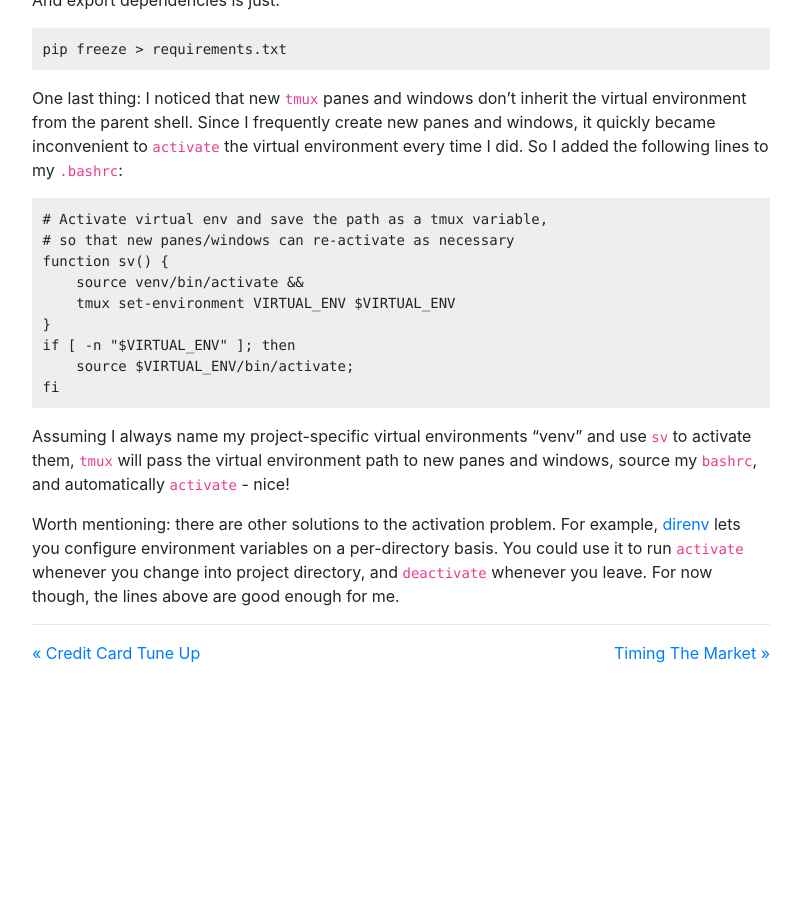
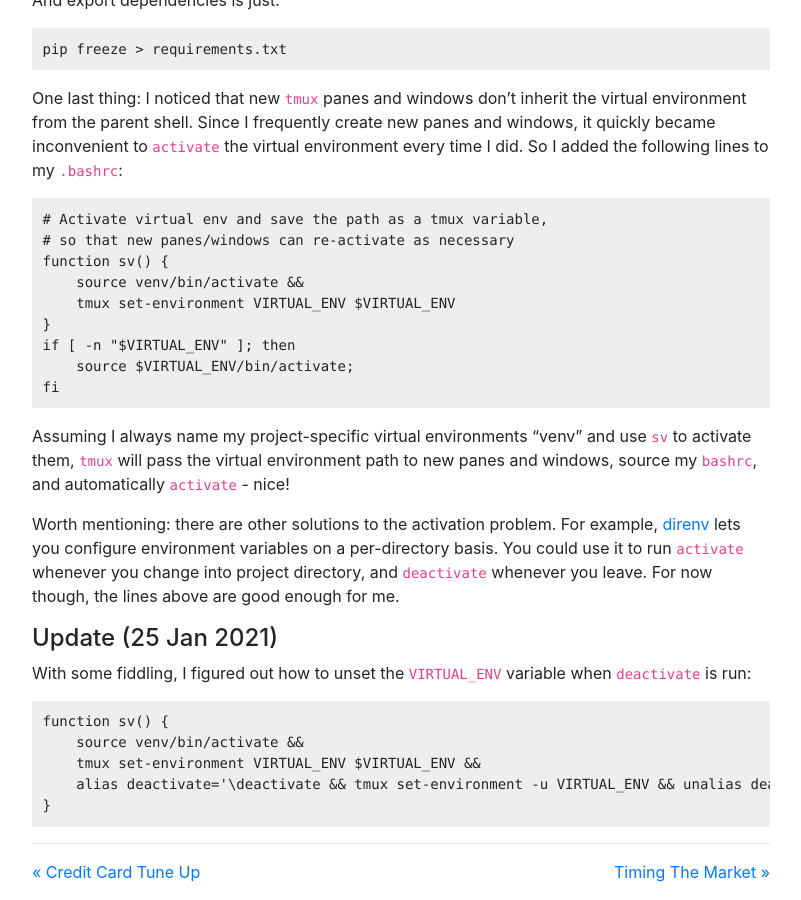
Before and after one commit to mackorone/mackorone.github.io, a Jekyll site: the page built from _posts/2020-02-23-tmux-and-venv.md, in a window 1280 px wide and 900 px high, scrolled down 1310 px. Shown: the whole window, without its empty margins (239-1040 px from the left). Built offline with Jekyll 4.4.1, drawn with Linux system fonts in a browser that asks for light colours; before the commit the page ends 1991 px from its top, so only the background shows below that.

Commit message:
Update tmux and venv post

````diff
--- a/_posts/2020-02-23-tmux-and-venv.md
+++ b/_posts/2020-02-23-tmux-and-venv.md
@@ -86,3 +86,17 @@ example, [direnv](https://direnv.net/) lets you configure environment
 variables on a per-directory basis. You could use it to run `activate` whenever
 you change into project directory, and `deactivate` whenever you leave. For now
 though, the lines above are good enough for me.
+
+
+#### Update ({{ "2021-01-25" | date_to_string }})
+
+With some fiddling, I figured out how to unset the `VIRTUAL_ENV` variable
+when `deactivate` is run:
+
+```
+function sv() {
+    source venv/bin/activate &&
+    tmux set-environment VIRTUAL_ENV $VIRTUAL_ENV &&
+    alias deactivate='\deactivate && tmux set-environment -u VIRTUAL_ENV && unalias deactivate'
+}
+```
````
